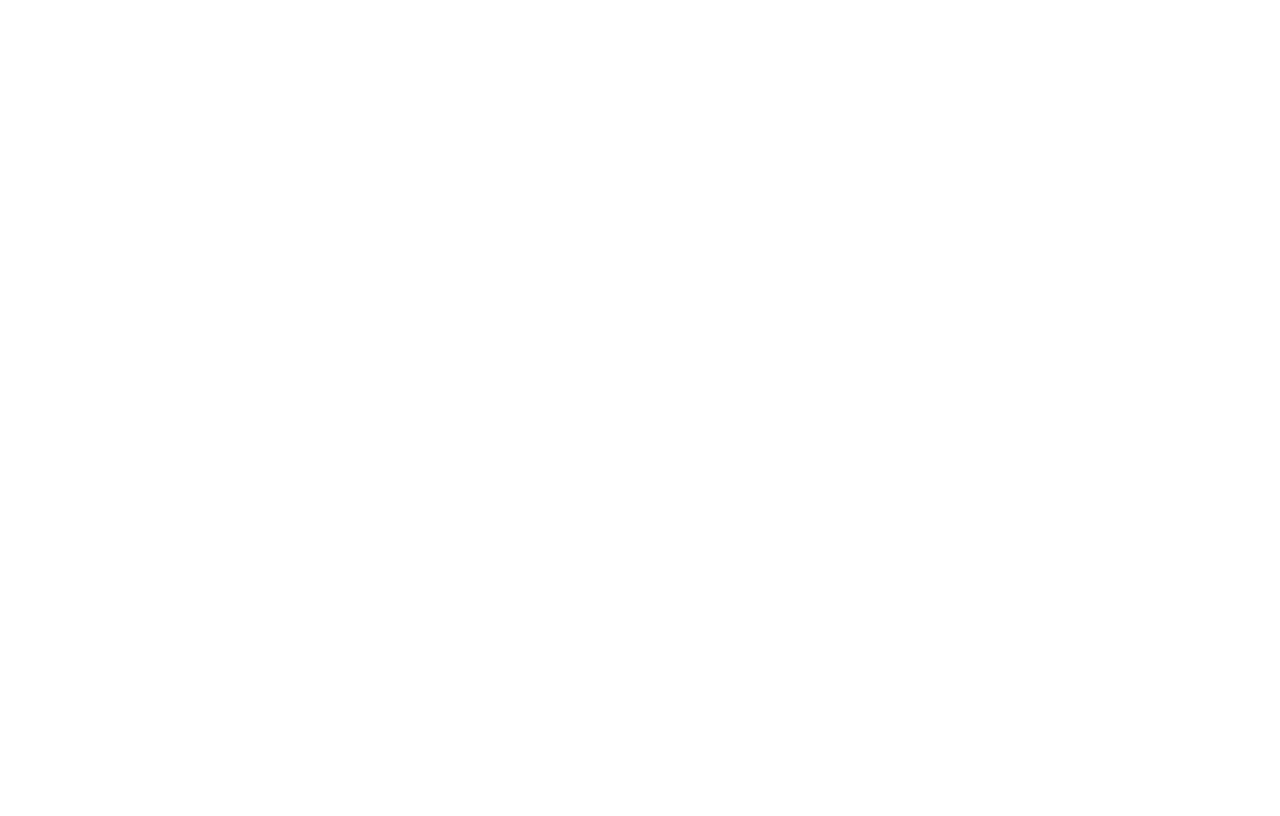
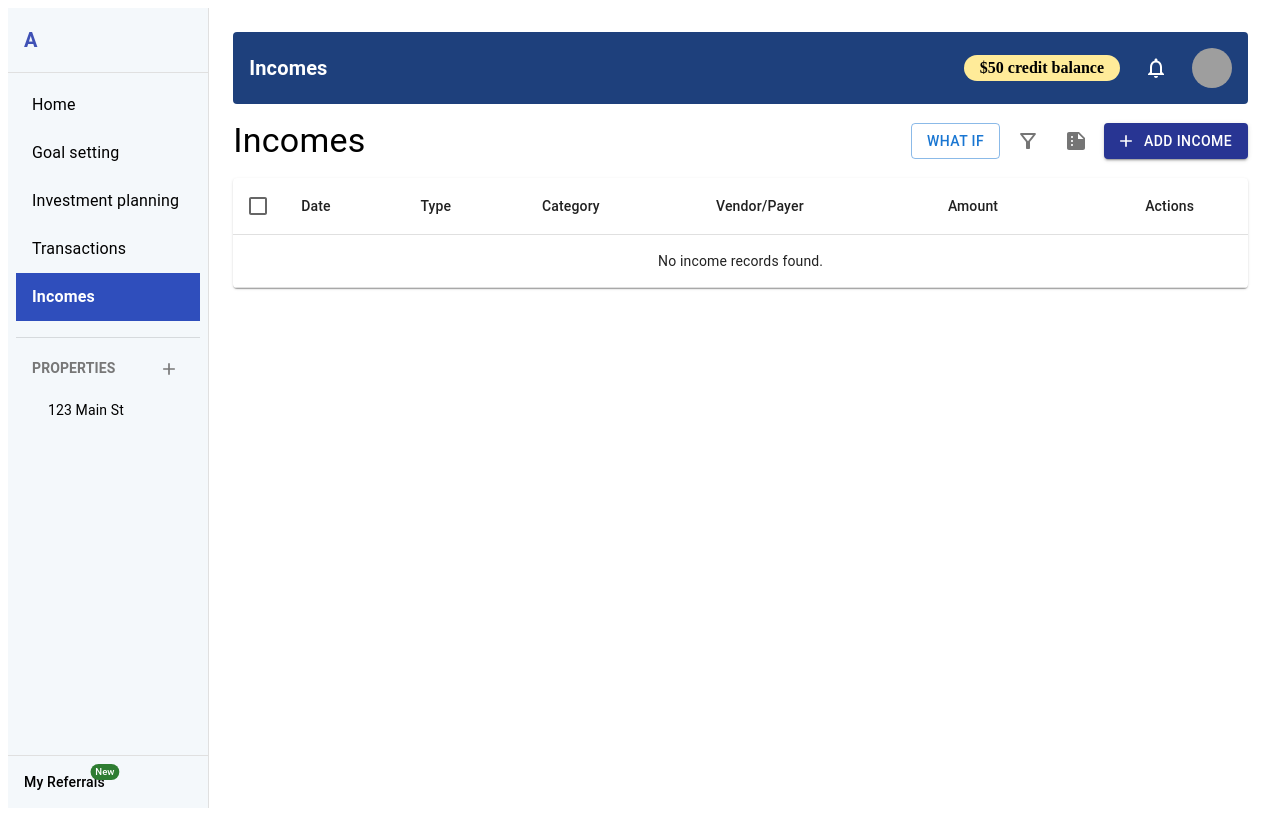
Before and after one commit to nippaR/Pocket_Pulse, a React (Create React App) app in the folder client/pocket-pulse/: page /records in a window 1280 px wide. Before the commit this address had no page. Built offline with nearby package versions, Linux system fonts and the light colour scheme; grey boxes are pictures that could not be loaded.

Commit message:
add income records

```diff
--- a/client/pocket-pulse/src/App.js
+++ b/client/pocket-pulse/src/App.js
@@ -1,7 +1,11 @@
+// src/App.js
 import React from 'react';
 import { BrowserRouter as Router, Routes, Route } from 'react-router-dom';
 import Dashboard from './pages/Dashboard';
 import IncomeManagement from './pages/IncomeManagement';
+import IncomeRecordsPage from './pages/IncomeRecordsPage';
+import EditIncomePage from './pages/EditIncomePage'; // <-- new page
+import WhatIfScenarioPlanner from './pages/WhatIfScenarioPlanner'; // new page
 
 function App() {
   return (
@@ -12,6 +16,14 @@
 
         {/* /income -> IncomeManagement page */}
         <Route path="/income" element={<IncomeManagement />} />
+        <Route path="/records" element={<IncomeRecordsPage />} />
+        {/* This route includes a parameter :rowIndex */}
+        <Route path="/what-if" element={<WhatIfScenarioPlanner />} />
+        <Route path="/edit-income/:rowIndex" element={<EditIncomePage />} />
+        <Route
+          path="/"
+          element={<h2>Home page - go to /income or /records</h2>}
+        />
       </Routes>
     </Router>
   );
--- a/client/pocket-pulse/src/pages/IncomeManagement.js
+++ b/client/pocket-pulse/src/pages/IncomeManagement.js
@@ -1,32 +1,55 @@
-import React, { useState } from 'react';
+// src/pages/IncomeManagement.js
+import React, { useState, useEffect } from 'react';
+import { Container, Typography, Alert } from '@mui/material';
+import { useNavigate } from 'react-router-dom';
 import IncomeForm from '../components/IncomeForm';
-import IncomeTable from '../components/IncomeTable';
-import { Container, Typography } from '@mui/material';
 
 const IncomeManagement = () => {
-  // This array holds all submitted income records
+  const navigate = useNavigate();
+
+  // Local state to hold income records (if needed for other logic)
   const [incomeList, setIncomeList] = useState([]);
+  // State for error messages (if validations fail)
+  const [errorMessage, setErrorMessage] = useState('');
+  // State to control display of the success banner
+  const [showSuccess, setShowSuccess] = useState(false);
 
-  // This function runs when the form is submitted in IncomeForm
+  // Load existing records from Local Storage (if any) on mount
+  useEffect(() => {
+    const stored = localStorage.getItem('incomesRecords');
+    if (stored) {
+      setIncomeList(JSON.parse(stored));
+    }
+  }, []);
+
+  // Create today's date string in format "YYYY-MM-DD"
+  const todayStr = new Date().toISOString().split('T')[0];
+
+  // Called when the user submits the form
   const handleAddIncome = (formData, addAnother) => {
-    // Add the new record to the existing list
-    setIncomeList((prevList) => [...prevList, formData]);
+    // Clear any previous error (if using validations here)
+    setErrorMessage('');
 
-    // If you want to do something differently for “Save & Add Another,”
-    // you could handle that here with the 'addAnother' flag.
-    // e.g., show a toast notification, etc.
+    // If validations pass, append the new record
+    const updatedList = [...incomeList, formData];
+    setIncomeList(updatedList);
+
+    // Save the updated list to Local Storage
+    localStorage.setItem('incomesRecords', JSON.stringify(updatedList));
+
+    // Show success banner
+    setShowSuccess(true);
+    // Hide the banner after 3 seconds
+    setTimeout(() => {
+      setShowSuccess(false);
+    }, 3000);
+
+    // Additional logic for "Save & Add Another" could go here if needed
   };
 
-  // Called when user clicks the trash icon in IncomeTable
-  const handleDeleteIncome = (index) => {
-    setIncomeList((prevList) => prevList.filter((_, i) => i !== index));
-  };
-
-  // For the "Back" button in IncomeForm
+  // The Back button navigates to the records page
   const handleBack = () => {
-    // In a real app, you might use React Router’s useNavigate() or similar
-    // For now, we’ll just log:
-    console.log('Back button clicked - navigate away or handle as needed');
+    navigate('/records');
   };
 
   return (
@@ -35,16 +58,25 @@
         Income Management
       </Typography>
 
-      {/* The form for adding new income */}
+      {/* Display error message if any */}
+      {errorMessage && (
+        <Alert severity="error" sx={{ mb: 2 }}>
+          {errorMessage}
+        </Alert>
+      )}
+
+      {/* Display success banner when record is saved */}
+      {showSuccess && (
+        <Alert severity="success" sx={{ mb: 2 }}>
+          Record saved successfully!
+        </Alert>
+      )}
+
+      {/* Render the income form, passing today's date as maxDate */}
       <IncomeForm
         onAddIncome={handleAddIncome}
         onBack={handleBack}
-      />
-
-      {/* The table to display all incomes */}
-      <IncomeTable
-        incomeList={incomeList}
-        onDeleteIncome={handleDeleteIncome}
+        maxDate={todayStr}
       />
     </Container>
   );
--- a/client/pocket-pulse/src/pages/IncomeRecordsPage.js
+++ b/client/pocket-pulse/src/pages/IncomeRecordsPage.js
@@ -16,6 +16,12 @@
   Checkbox,
   Button,
   Avatar,
+  List,
+  ListItem,
+  ListItemButton,
+  ListItemText,
+  Divider,
+  Badge,
 } from '@mui/material';
 import { useNavigate, useLocation } from 'react-router-dom';
 
@@ -28,11 +34,137 @@
 import SummarizeIcon from '@mui/icons-material/Summarize';
 import NotificationsNoneIcon from '@mui/icons-material/NotificationsNone';
 
-// PDF generation
+// For PDF generation
 import jsPDF from 'jspdf';
 import 'jspdf-autotable';
 
-import Sidebar from '../components/Sidebar';
+// Updated Sidebar component with "Goal setting" instead of "Expense tracking"
+const Sidebar = () => {
+  return (
+    <Box
+      sx={{
+        width: '240px',
+        backgroundColor: '#f4f8fb',
+        height: '100vh',
+        display: { xs: 'none', md: 'flex' },
+        flexDirection: 'column',
+        borderRight: '1px solid #e0e0e0',
+      }}
+    >
+      {/* Logo/Brand area */}
+      <Box
+        sx={{
+          display: 'flex',
+          alignItems: 'center',
+          height: '64px',
+          px: 2,
+          borderBottom: '1px solid #e0e0e0',
+        }}
+      >
+        <Typography variant="h6" sx={{ fontWeight: 'bold' }}>
+          <span style={{ color: '#3f51b5' }}>A</span>
+        </Typography>
+      </Box>
+
+      {/* Navigation List */}
+      <Box sx={{ flex: 1, overflowY: 'auto', p: 1 }}>
+        <List disablePadding>
+          <ListItem disablePadding>
+            <ListItemButton>
+              <ListItemText primary="Home" />
+            </ListItemButton>
+          </ListItem>
+
+          <ListItem disablePadding>
+            <ListItemButton>
+              {/* Changed from Expense tracking to Goal setting */}
+              <ListItemText primary="Goal setting" />
+            </ListItemButton>
+          </ListItem>
+
+          <ListItem disablePadding>
+            <ListItemButton>
+              <ListItemText primary="Investment planning" />
+            </ListItemButton>
+          </ListItem>
+
+          <ListItem disablePadding>
+            <ListItemButton>
+              <ListItemText primary="Transactions" />
+            </ListItemButton>
+          </ListItem>
+
+          <ListItem disablePadding>
+            <ListItemButton
+              sx={{
+                backgroundColor: '#2f4ebc',
+                '&:hover': {
+                  backgroundColor: '#324ea8',
+                },
+              }}
+            >
+              <ListItemText
+                primary={
+                  <Typography sx={{ color: '#fff', fontWeight: 'bold' }}>
+                    Incomes
+                  </Typography>
+                }
+              />
+            </ListItemButton>
+          </ListItem>
+        </List>
+
+        <Divider sx={{ my: 2 }} />
+
+        {/* Properties Section */}
+        <Box
+          sx={{
+            display: 'flex',
+            alignItems: 'center',
+            justifyContent: 'space-between',
+            px: 2,
+            mb: 1,
+          }}
+        >
+          <Typography variant="subtitle2" sx={{ fontWeight: 'bold', color: '#777' }}>
+            PROPERTIES
+          </Typography>
+          <IconButton size="small" sx={{ color: '#777' }}>
+            <AddIcon fontSize="small" />
+          </IconButton>
+        </Box>
+        <List disablePadding>
+          <ListItem disablePadding sx={{ pl: 2 }}>
+            <ListItemButton sx={{ py: 0.5 }}>
+              <ListItemText primary="123 Main St" primaryTypographyProps={{ fontSize: 14 }} />
+            </ListItemButton>
+          </ListItem>
+        </List>
+      </Box>
+
+      {/* Bottom Section */}
+      <Box
+        sx={{
+          borderTop: '1px solid #e0e0e0',
+          p: 2,
+          display: 'flex',
+          alignItems: 'center',
+        }}
+      >
+        <Badge
+          color="success"
+          badgeContent="New"
+          anchorOrigin={{ vertical: 'top', horizontal: 'right' }}
+          sx={{ '& .MuiBadge-badge': { transform: 'scale(0.8) translate(50%, -50%)' } }}
+        >
+          <Typography variant="body2" sx={{ fontWeight: 'medium' }}>
+            My Referrals
+          </Typography>
+        </Badge>
+      </Box>
+    </Box>
+  );
+};
 
 function IncomeRecordsPage() {
   const [incomeList, setIncomeList] = useState([]);
@@ -42,7 +174,7 @@
   const navigate = useNavigate();
   const location = useLocation();
 
-  // Load/reload data from local storage and check for updated flag
+  // Load or reload data from local storage
   useEffect(() => {
     const stored = localStorage.getItem('incomesRecords');
     if (stored) {
@@ -54,7 +186,7 @@
     }
   }, [location, navigate]);
 
-  // Manual refresh: reload data and hide sync banner
+  // Manual refresh
   const handleRefresh = () => {
     const stored = localStorage.getItem('incomesRecords');
     if (stored) {
@@ -64,37 +196,28 @@
     console.log('Refresh clicked!');
   };
 
-  // Navigation handlers
   const handleAddIncome = () => {
     navigate('/income');
   };
 
-  // New "What If" button navigates to WhatIfScenarioPlanner page
+  // New "What If" button
   const handleWhatIf = () => {
     navigate('/what-if');
   };
 
-  // Filter icon placeholder
   const handleFilter = () => {
     console.log('Filter icon clicked!');
-    // Implement filter functionality here if needed
   };
 
-  // Report generation: generate PDF and open in new tab for preview
   const handleReport = () => {
     console.log('Report icon clicked! Generating PDF...');
 
     const doc = new jsPDF('p', 'pt', 'a4');
-
-    // Title at the top: "Pocket pulse."
     doc.setFontSize(20);
     doc.text('Pocket pulse.', 50, 40);
-
-    // Subheading: "Income Records."
     doc.setFontSize(14);
     doc.text('Income Records.', 50, 60);
 
-    // Prepare table data (5 columns: Date, Type, Category, Vendor/Payer, Amount)
     const tableColumn = ['Date', 'Type', 'Category', 'Vendor/Payer', 'Amount'];
     const tableRows = [];
     incomeList.forEach((item) => {
@@ -108,7 +231,6 @@
       tableRows.push(rowData);
     });
 
-    // Draw table using autoTable
     doc.autoTable({
       startY: 80,
       head: [tableColumn],
@@ -117,16 +239,12 @@
       headStyles: { fillColor: [220, 220, 220] },
     });
 
-    // Footer: "Pocket pulse." at bottom
     const pageHeight = doc.internal.pageSize.getHeight();
     doc.setFontSize(16);
     doc.text('Pocket pulse.', 50, pageHeight - 40);
-
-    // Open PDF in new tab for preview
     doc.output('dataurlnewwindow');
   };
 
-  // Checkbox: select/unselect all rows
   const handleSelectAll = (e) => {
     if (e.target.checked) {
       const allIndices = incomeList.map((_, index) => index);
@@ -136,7 +254,6 @@
     }
   };
 
-  // Checkbox: toggle a single row
   const handleRowCheckboxChange = (index) => {
     if (selectedRows.includes(index)) {
       setSelectedRows(selectedRows.filter((i) => i !== index));
@@ -145,31 +262,26 @@
     }
   };
 
-  // Edit row: navigate to edit page with index parameter
   const handleEdit = (index) => {
     navigate(`/edit-income/${index}`);
   };
 
-  // Delete row: remove item and re-map selection indices
   const handleDelete = (delIndex) => {
     const updatedList = incomeList.filter((_, i) => i !== delIndex);
     setIncomeList(updatedList);
     localStorage.setItem('incomesRecords', JSON.stringify(updatedList));
-
     const newSelectedRows = selectedRows
       .filter((rowIndex) => rowIndex !== delIndex)
       .map((rowIndex) => (rowIndex > delIndex ? rowIndex - 1 : rowIndex));
     setSelectedRows(newSelectedRows);
-
     console.log(`Deleted record #${delIndex}`);
   };
 
   return (
     <Box display="flex" width="100%">
       <Sidebar />
-
       <Container sx={{ flexGrow: 1, py: 3 }}>
-        {/* TIER 1 BANNER */}
+        {/* Tier 1: New top banner */}
         <Box
           display="flex"
           justifyContent="space-between"
@@ -182,11 +294,9 @@
             borderRadius: 1,
           }}
         >
-          {/* Left side: "Incomes" label */}
           <Typography variant="h6" sx={{ fontWeight: 'bold' }}>
             Incomes
           </Typography>
-          {/* Right side: $50 credit, then notification, then profile */}
           <Box display="flex" alignItems="center" gap={2}>
             <Box
               sx={{
@@ -207,7 +317,7 @@
           </Box>
         </Box>
 
-        {/* TIER 2 TOP BAR */}
+        {/* Tier 2: Top bar with additional icons */}
         <Box
           display="flex"
           justifyContent="space-between"
@@ -216,8 +326,7 @@
         >
           <Typography variant="h4">Incomes</Typography>
           <Box display="flex" alignItems="center" gap={1}>
-            {/* New "What If" Button */}
-            <Button variant="outlined" onClick={() => navigate('/what-if')}>
+            <Button variant="outlined" onClick={handleWhatIf}>
               What If
             </Button>
             <IconButton onClick={handleFilter}>
@@ -237,7 +346,6 @@
           </Box>
         </Box>
 
-        {/* Sync Banner if updated */}
         {showSyncBanner && (
           <Paper sx={{ p: 2, mb: 2, backgroundColor: '#e8f5e9' }}>
             <Box display="flex" justifyContent="space-between" alignItems="center">
@@ -251,7 +359,7 @@
           </Paper>
         )}
 
-        {/* Table of incomes */}
+        {/* Table */}
         <TableContainer component={Paper}>
           <Table>
             <TableHead>
```
Also changed, not shown: client/pocket-pulse/package.json (+7 -1 lines), client/pocket-pulse/src/components/Sidebar.js (added, +158 -0 lines), 1 other file (tests, documents, lock files or other folders).
